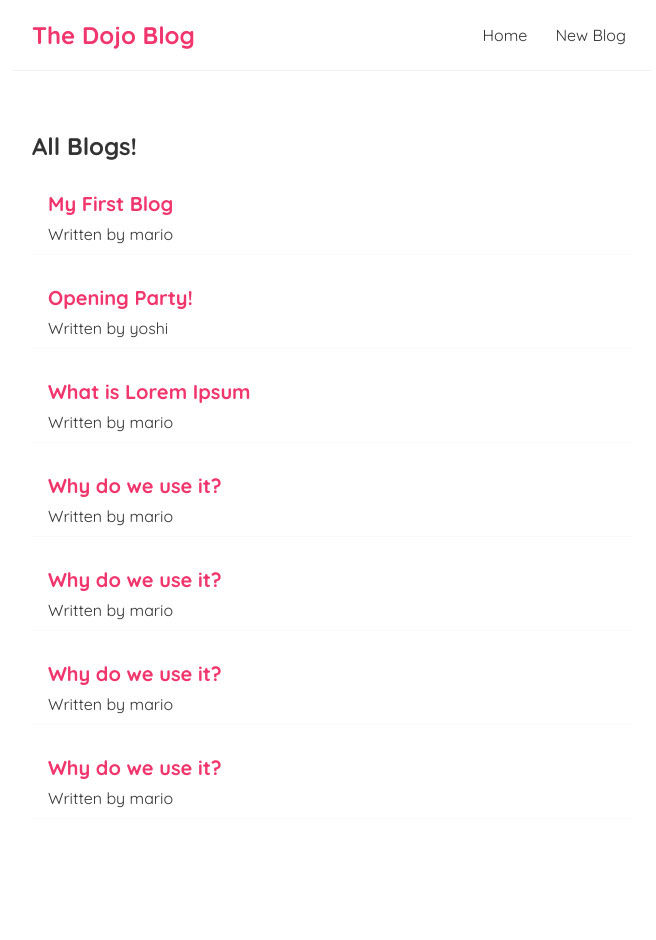
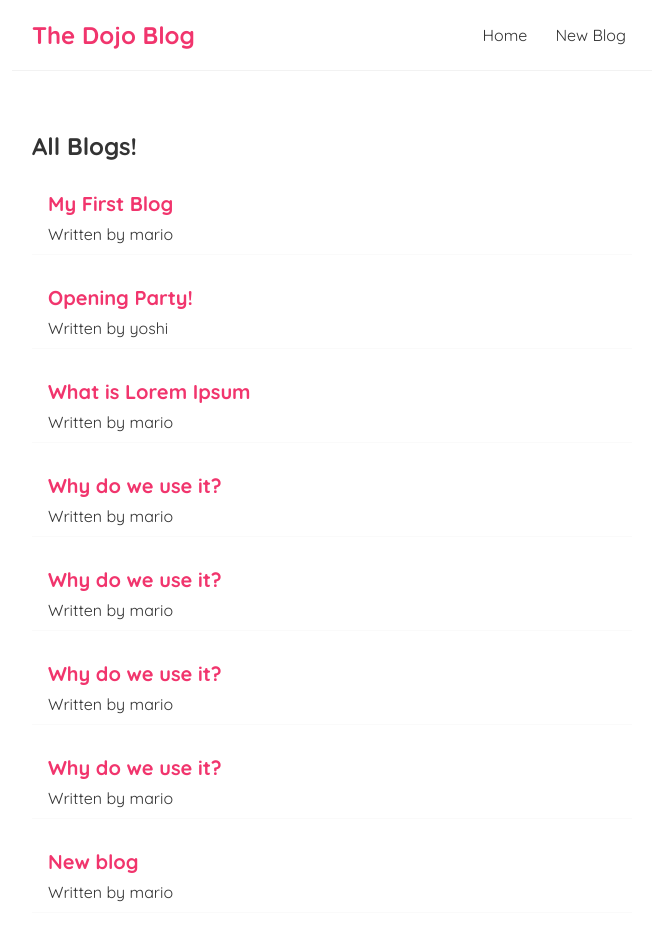
Before and after one commit to flowAlexS/ReactStart, a React (Create React App) app in the folder net-ninja/: page / in a window 1280 px wide. Shown: the top 940 px of the page, without its empty margins (308-964 px from the left). Before the commit the page ends 899 px from the top, so only its background shows below. Built offline with nearby package versions, Linux system fonts and the light colour scheme; data requests are answered from the project's data file.

Commit message:
Added redirect

```diff
--- a/net-ninja/data/db.json
+++ b/net-ninja/data/db.json
@@ -41,6 +41,12 @@
       "title": "Why do we use it?",
       "body": "It is a long established fact that a reader will be distracted by the readable content of a page when looking at its layout. The point of using Lorem Ipsum is that it has a more-or-less normal distribution of letters, as opposed to using 'Content here, content here', making it look like readable English. Many desktop publishing packages and web page editors now use Lorem Ipsum as their default model text, and a search for 'lorem ipsum' will uncover many web sites still in their infancy. Various versions have evolved over the years, sometimes by accident, sometimes on purpose (injected humour and the like).",
       "author": "mario"
+    },
+    {
+      "id": "5050",
+      "title": "New blog",
+      "body": "Hello world",
+      "author": "mario"
     }
   ]
 }
--- a/net-ninja/src/Create.js
+++ b/net-ninja/src/Create.js
@@ -1,10 +1,12 @@
 import { useState } from "react";
+import { useHistory } from "react-router-dom/cjs/react-router-dom.min";
 
 const Create = () => {
     const [title, setTitle] = useState('');
     const [body, setBody] = useState('');
     const [author, setAuthor] = useState('mario');
     const [isPending, setIsPending] = useState(false);
+    const history = useHistory();
 
     const handleSubmit = (e) => {
         e.preventDefault();
@@ -20,6 +22,7 @@
         .then(() => {
             console.log('new blog Added');
             setIsPending(false);
+            history.push('/')
         })
     }
 
```
